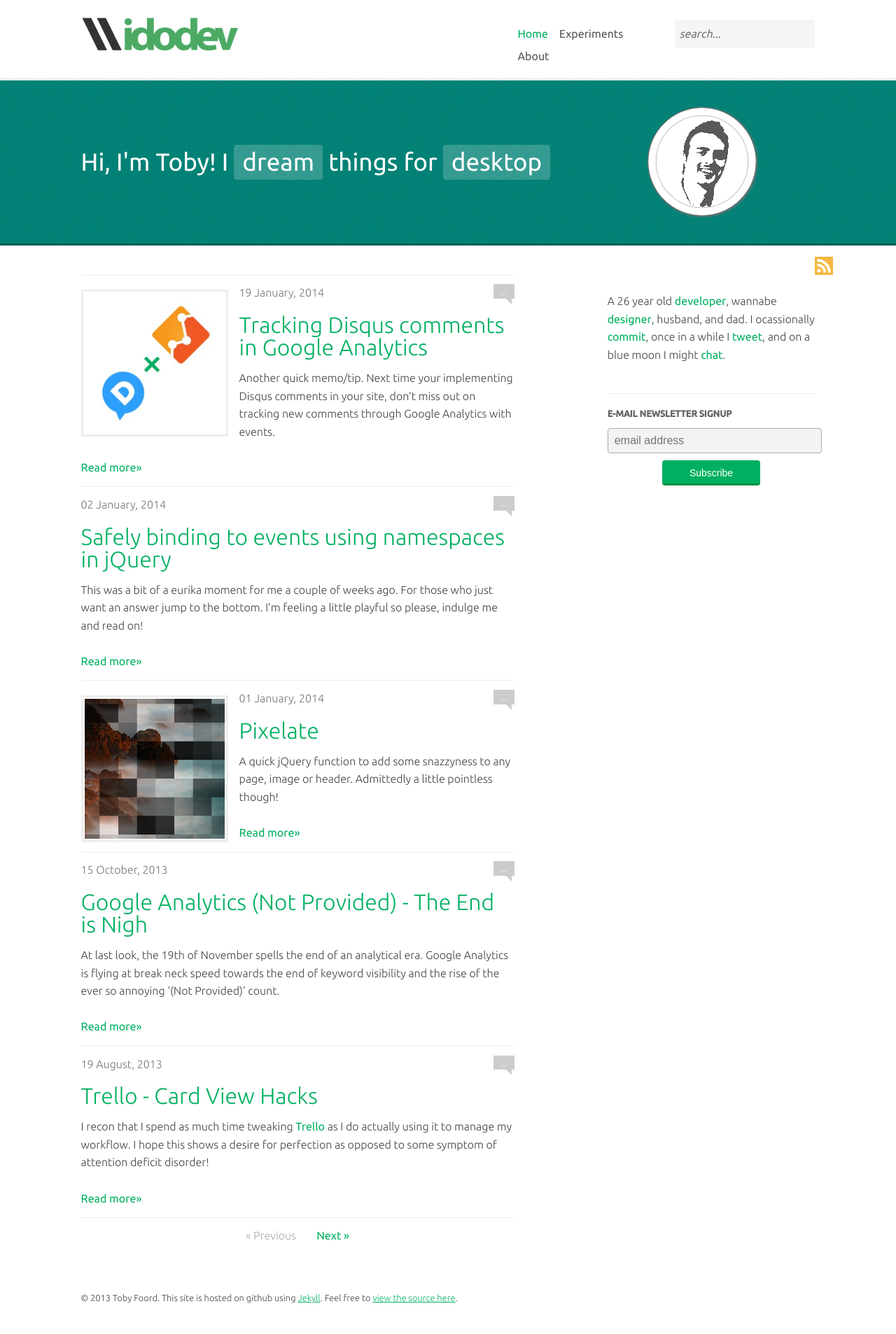
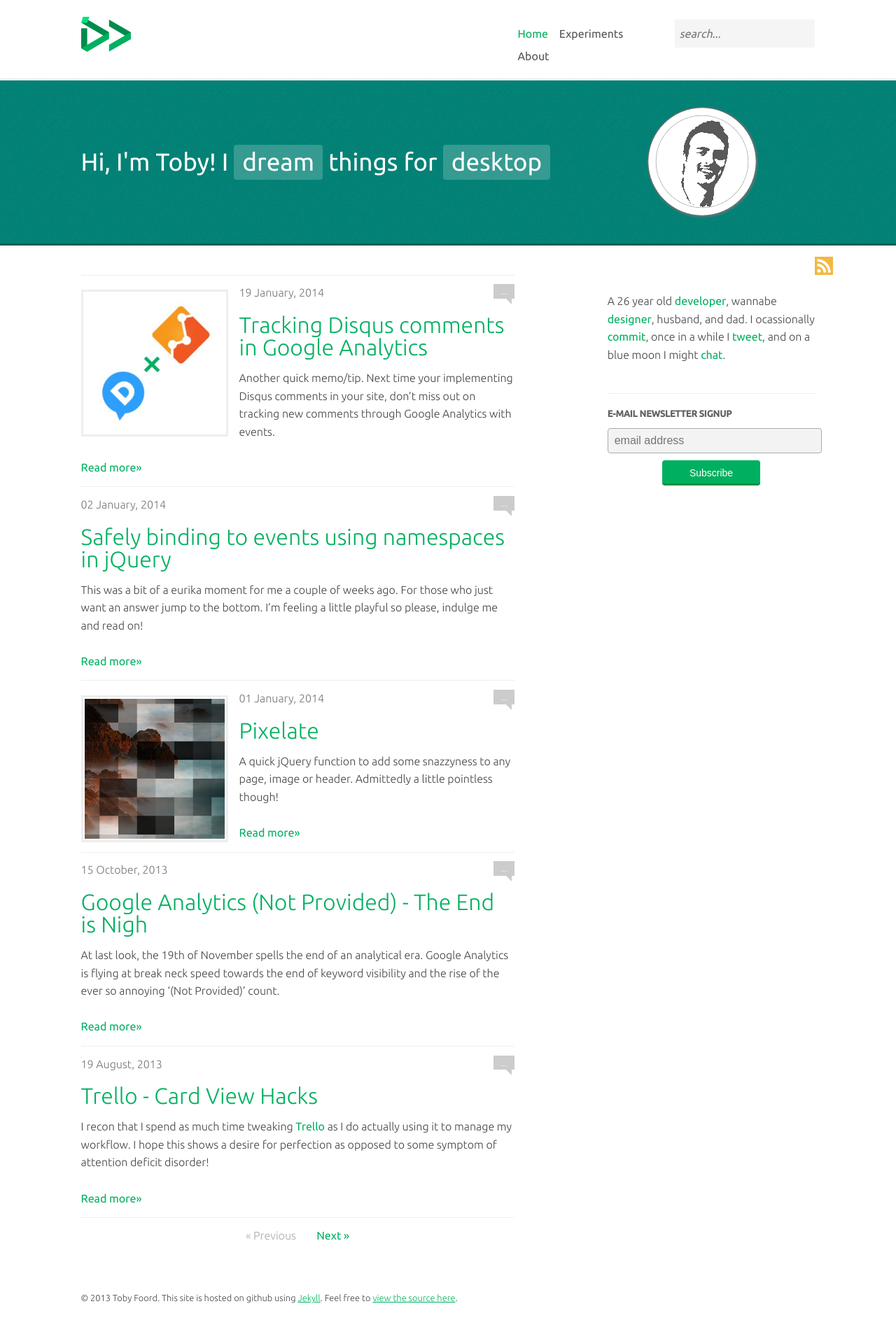
Before and after one commit to idodev/idodev.github.com, a Jekyll site: the page built from index.html, in a window 1280 px wide. Shown: the whole page at 70% size. Built offline with Jekyll 4.4.1, drawn with Linux system fonts in a browser that asks for light colours; nearby versions of some CDN libraries; Markdown is read by kramdown in place of the engine named in the settings; the list of posts is cut into pages by our own code; comment, search, counter and statistics services are not loaded.

Commit message:
changed site logo

```diff
--- a/css/sass/base/_layout.scss
+++ b/css/sass/base/_layout.scss
@@ -235,9 +235,9 @@
 	h1{
 		img{
 			display:block;
-			width:225px;
-			height:48px;
-			background:transparent url("/logo.png") 0 0 no-repeat;
+			width:71px;
+			height:50px;
+			background:transparent url("/img/logo.png") 0 0 no-repeat;
 		}
 	}
 }
```
Also changed, not shown: css/style.min.css, img/logo.png (added).
